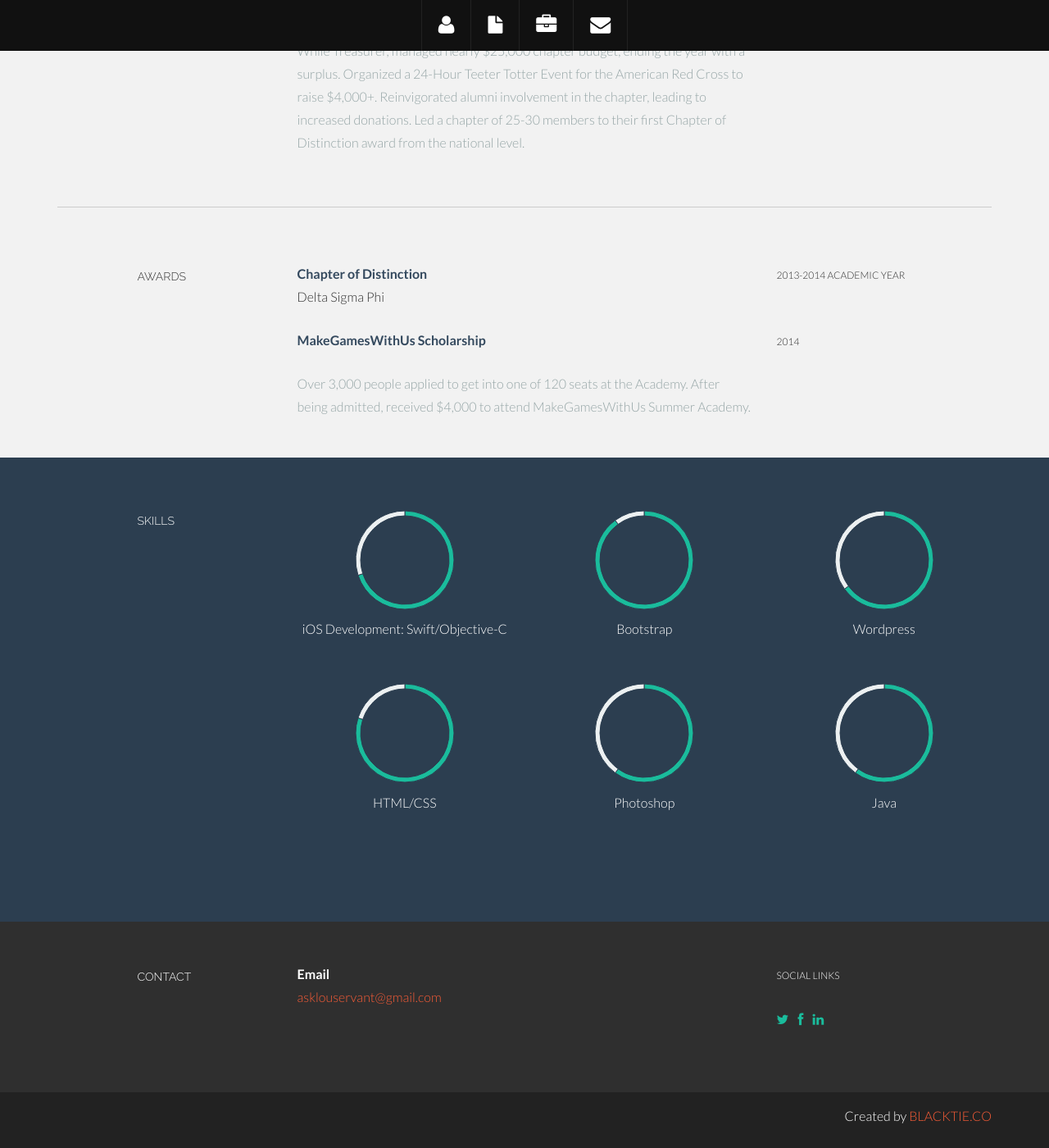
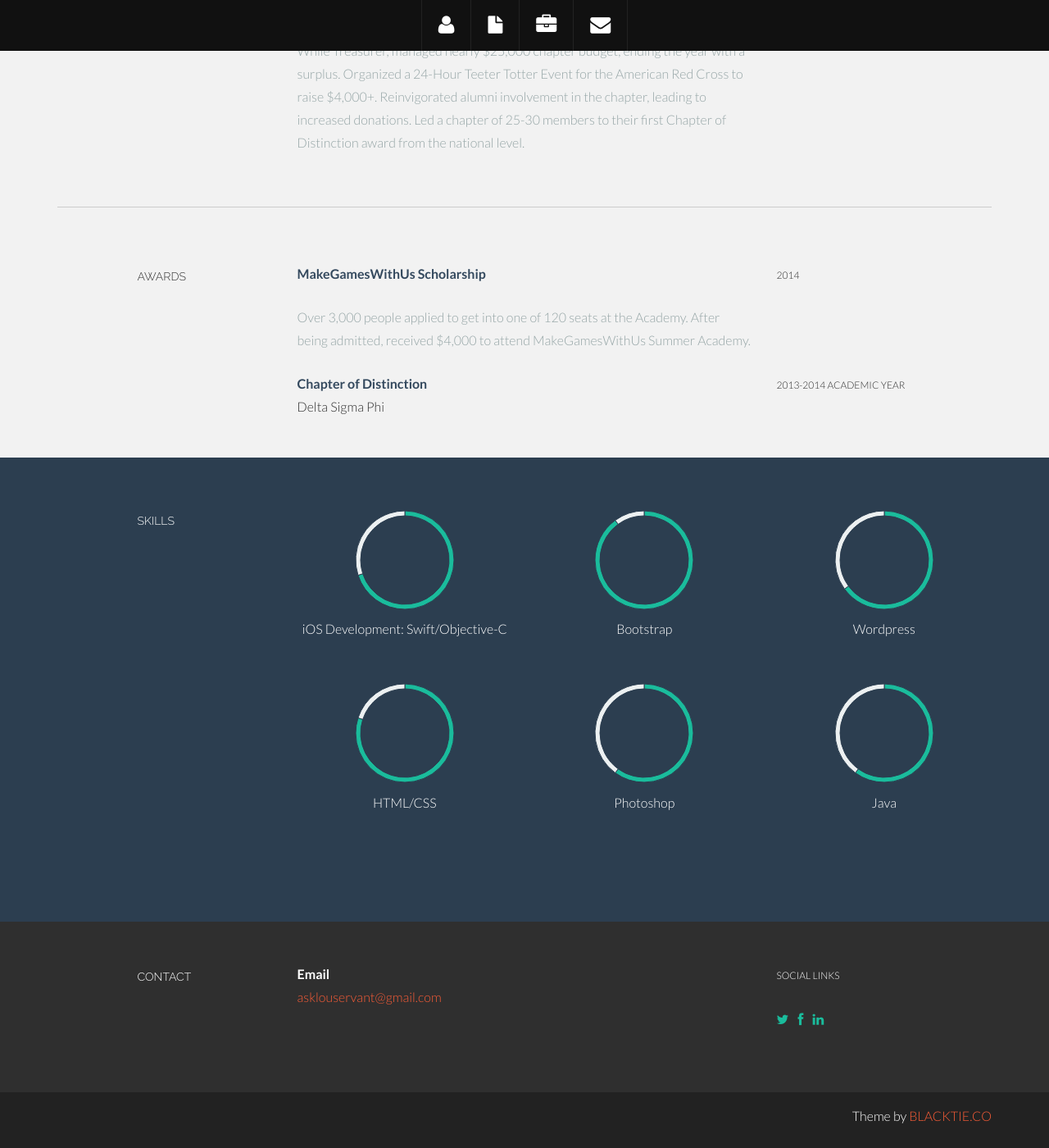
Before and after one commit to lservant/lservant.github.io, a Jekyll site: the page built from index.html, in a window 1280 px wide and 1400 px high, scrolled down 1655 px. Shown: the whole window at 82% size. Built offline with Jekyll 4.4.1, drawn with Linux system fonts in a browser that asks for light colours.

Commit message:
added my head to the header photo
reworded some stuff on the resume

```diff
--- a/_includes/footer.html
+++ b/_includes/footer.html
@@ -27,7 +27,7 @@
 
 	<div id="c">
 		<div class="container">
-			<p>Created by <a href="http://www.blacktie.co">BLACKTIE.CO</a></p>
+			<p>Theme by <a href="http://www.blacktie.co">BLACKTIE.CO</a></p>
 
 		</div>
 	</div>
--- a/index.html
+++ b/index.html
@@ -129,21 +129,21 @@ title: Home
 					<h5>AWARDS</h5>
 				</div>
 				<div class="col-lg-6">
+					<p><t>MakeGamesWithUs Scholarship</t>
+					</p>
+					<p><more>Over 3,000 people applied to get into one of 120 seats at the Academy. After being admitted, received $4,000 to attend MakeGamesWithUs Summer Academy.  </more></p>
+				</div>
+				<div class="col-lg-3">
+					<p><sm>2014</sm></p>
+				</div>
+
+				<div class="col-lg-6 col-lg-offset-3">
 					<p><t>Chapter of Distinction</t><br/>
 						Delta Sigma Phi <br/>
 					</p>
 				</div>
 				<div class="col-lg-3">
 					<p><sm>2013-2014 ACADEMIC YEAR</sm></p>
-				</div>
-
-				<div class="col-lg-6 col-lg-offset-3">
-					<p><t>MakeGamesWithUs Scholarship</t>
-					</p>
-					<p><more>Over 3,000 people applied to get into one of 120 seats at the Academy. After being admitted, received $4,000 to attend MakeGamesWithUs Summer Academy.  </more></p>
-				</div>
-				<div class="col-lg-3">
-					<p><sm>2014</sm></p>
 				</div>
 
 		</div><!--/.row -->
```
Also changed, not shown: 4 other files.
